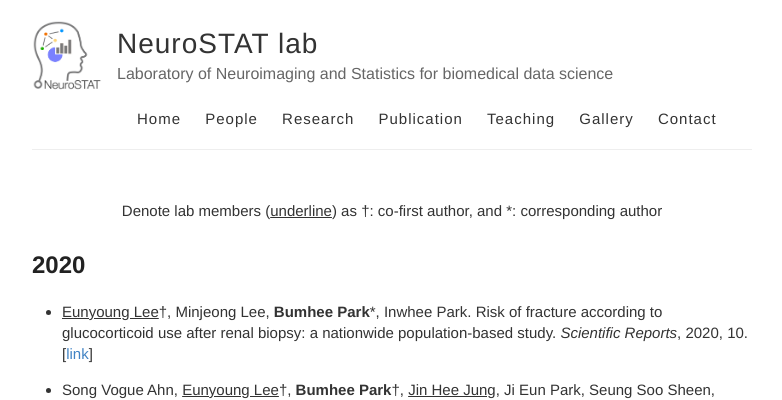
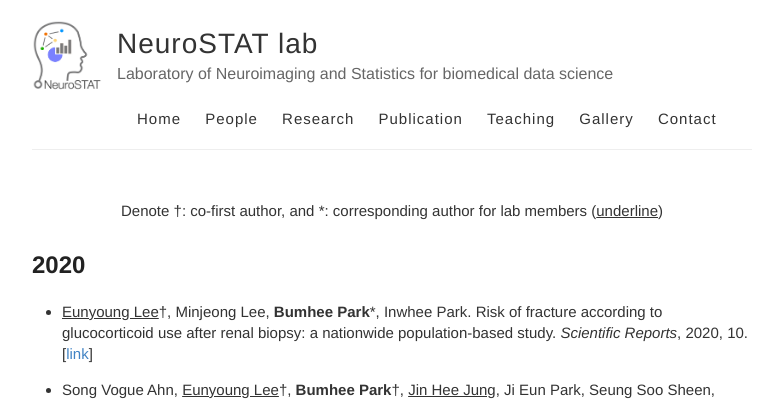
Before and after one commit to neurostat-lab/neurostat-lab.github.io, a Jekyll site: the page built from publication.md, in a window 1280 px wide and 900 px high. Shown: the top 400 px of the window, without its empty margins (248-1030 px from the left). Built offline with Jekyll 4.4.1, drawn with Linux system fonts in a browser that asks for light colours.

Commit message:
Update publication.md

```diff
--- a/publication.md
+++ b/publication.md
@@ -3,7 +3,7 @@ layout: default
 is_contact: true
 ---
 
-<center> Denote lab members (<U>underline</U>) as <sup>†</sup>: co-first author, and <sup>*</sup>: corresponding author </center>
+<center> Denote <sup>†</sup>: co-first author, and <sup>*</sup>: corresponding author for lab members (<U>underline</U>)</center>
 
 ## 2020
 * <U>Eunyoung Lee</U><sup>†</sup>, Minjeong Lee, **Bumhee Park**<sup>*</sup>, Inwhee Park. Risk of fracture according to glucocorticoid use after renal biopsy: a nationwide population-based study. _Scientific Reports_, 2020, 10. \[[link](https://www.nature.com/articles/s41598-020-70935-w)\]
```
